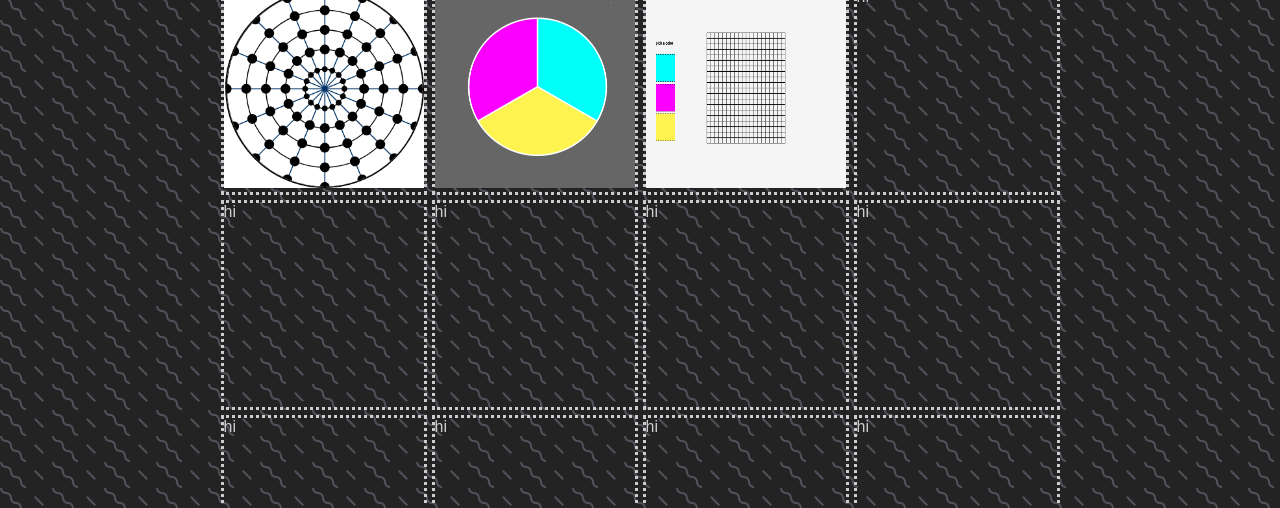
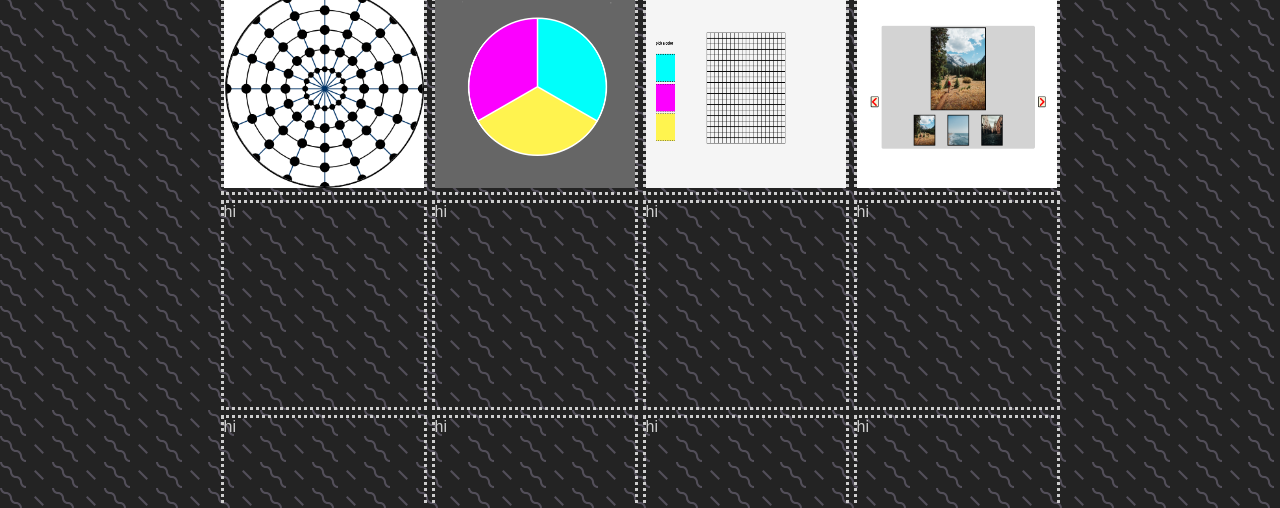
Before and after one commit to edubz/evdev, a plain HTML site: page html/projects.html in a window 1280 px wide. Shown: the part 162-670 px from the top of the page. Drawn offline with Linux system fonts and the light colour scheme.

Commit message:
added hyperlink

```diff
--- a/html/projects.html
+++ b/html/projects.html
@@ -79,11 +79,15 @@
     </a>
   </div>
   <div class="project3">
-    <a href="hhttps://codepen.io/edubz/pen/XWNqaNX" target="_blank" rel="noopener noreferrer">
+    <a href="https://codepen.io/edubz/pen/XWNqaNX" target="_blank" rel="noopener noreferrer">
     <img src="/images/drawing-app.png" alt="Flavor Wheel" height="200px" width="200px">
     </a>
   </div>
-  <div class="project4">hi</div>
+  <div class="project4">
+    <a href="https://codepen.io/edubz/pen/xxRyPQJ" target="_blank" rel="noopener noreferrer">
+      <img src="/images/gallery.png" alt="Flavor Wheel" height="200px" width="200px">
+      </a>
+  </div>
   <div class="project5">hi</div>
   <div class="project6">hi</div>
   <div class="project7">hi</div>
```
